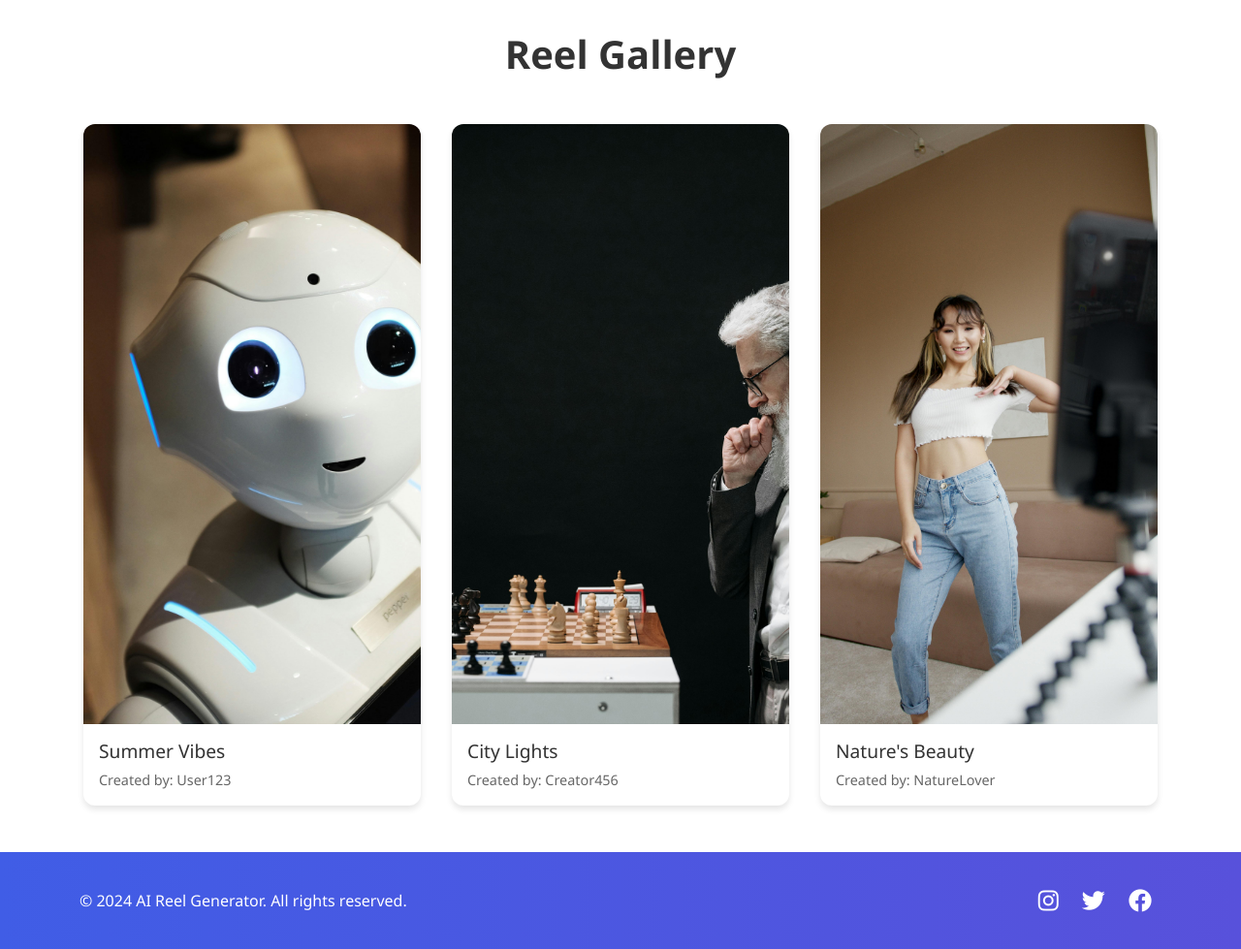
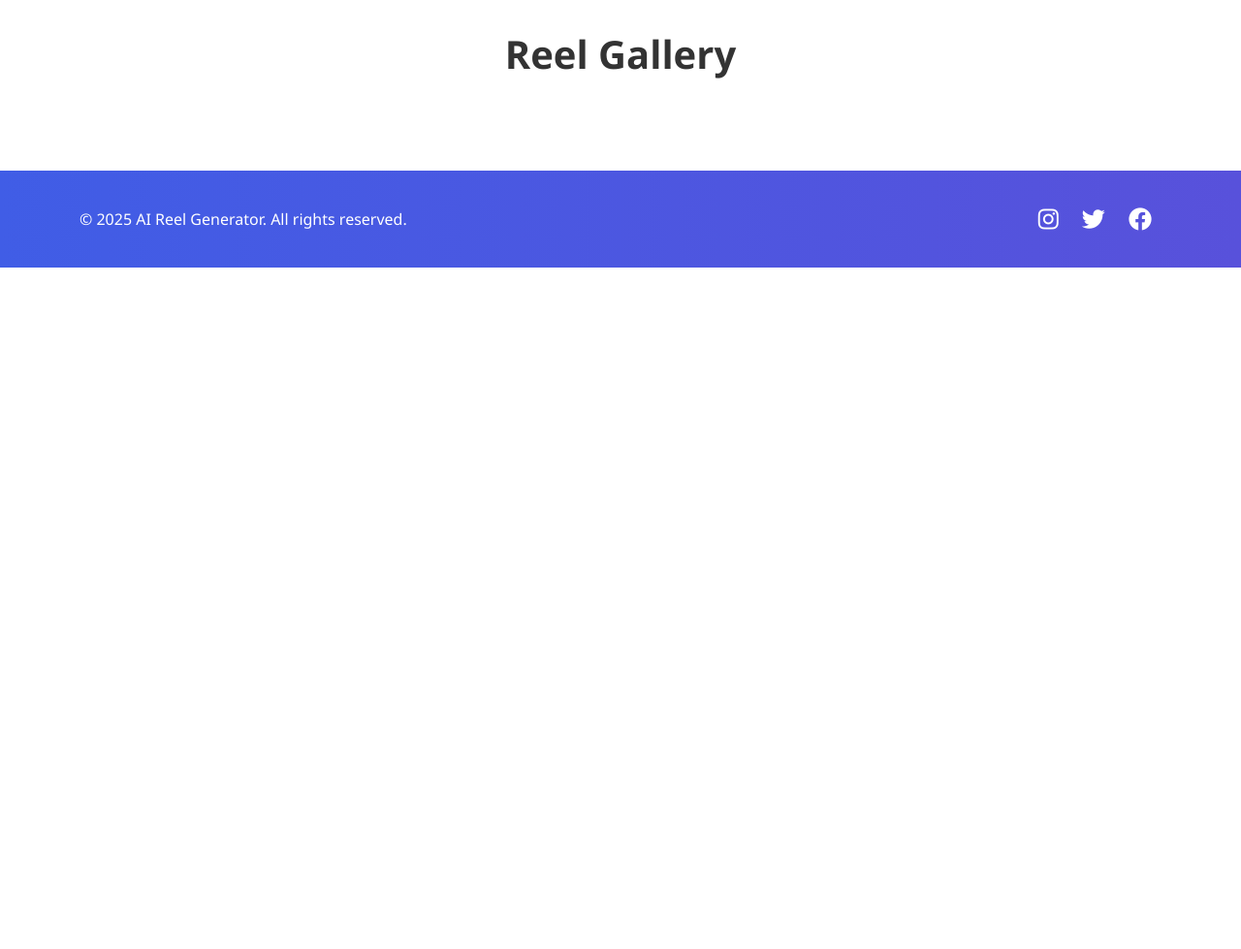
Before and after one commit to harshanand2021/VidsnapAI, a Flask app: page /gallery in a window 1280 px wide. Shown: the part 78-1057 px from the top of the page at 97% size. After the commit the page ends 354 px from the top, so only its background shows below. Run offline with Flask 3, Linux system fonts and the light colour scheme.

Commit message:
static files modified

```diff
--- a/templates/base.html
+++ b/templates/base.html
@@ -40,7 +40,7 @@
         <div class="container">
             <div class="footer-content">
                 <div class="copyright">
-                    © 2024 AI Reel Generator. All rights reserved.
+                    © 2025 AI Reel Generator. All rights reserved.
                 </div>
                 <div class="social-links">
                     <a href="#"><i class="fab fa-instagram"></i></a>
--- a/templates/gallery.html
+++ b/templates/gallery.html
@@ -10,49 +10,8 @@
 <div class="container gallery-container">
     <h1 class="gallery-title">Reel Gallery</h1>
     <div class="gallery-grid">
-        <!-- Example reels - these would be populated dynamically in a real application -->
-        <div class="gallery-item">
-            <div class="reel-card">
-                <div class="reel-thumbnail">
-                    <img src="{{ url_for('static', filename='1.jpg') }}" alt="Reel thumbnail">
-                    <div class="play-overlay">
-                        <i class="fas fa-play"></i>
-                    </div>
-                </div>
-                <div class="reel-info">
-                    <h3>Summer Vibes</h3>
-                    <p>Created by: User123</p>
-                </div>
-            </div>
-        </div>
-        <div class="gallery-item">
-            <div class="reel-card">
-                <div class="reel-thumbnail">
-                    <img src="{{ url_for('static', filename='2.jpg') }}" alt="Reel thumbnail">
-                    <div class="play-overlay">
-                        <i class="fas fa-play"></i>
-                    </div>
-                </div>
-                <div class="reel-info">
-                    <h3>City Lights</h3>
-                    <p>Created by: Creator456</p>
-                </div>
-            </div>
-        </div>
-        <div class="gallery-item">
-            <div class="reel-card">
-                <div class="reel-thumbnail">
-                    <img src="{{ url_for('static', filename='3.jpg') }}" alt="Reel thumbnail">
-                    <div class="play-overlay">
-                        <i class="fas fa-play"></i>
-                    </div>
-                </div>
-                <div class="reel-info">
-                    <h3>Nature's Beauty</h3>
-                    <p>Created by: NatureLover</p>
-                </div>
-            </div>
-        </div>
-    </div>
+        {% for reel in reels %}
+            <video src="/static/reels/{{reel}}" controls></video>
+        {% endfor %}
 </div>
 {% endblock %}
```
